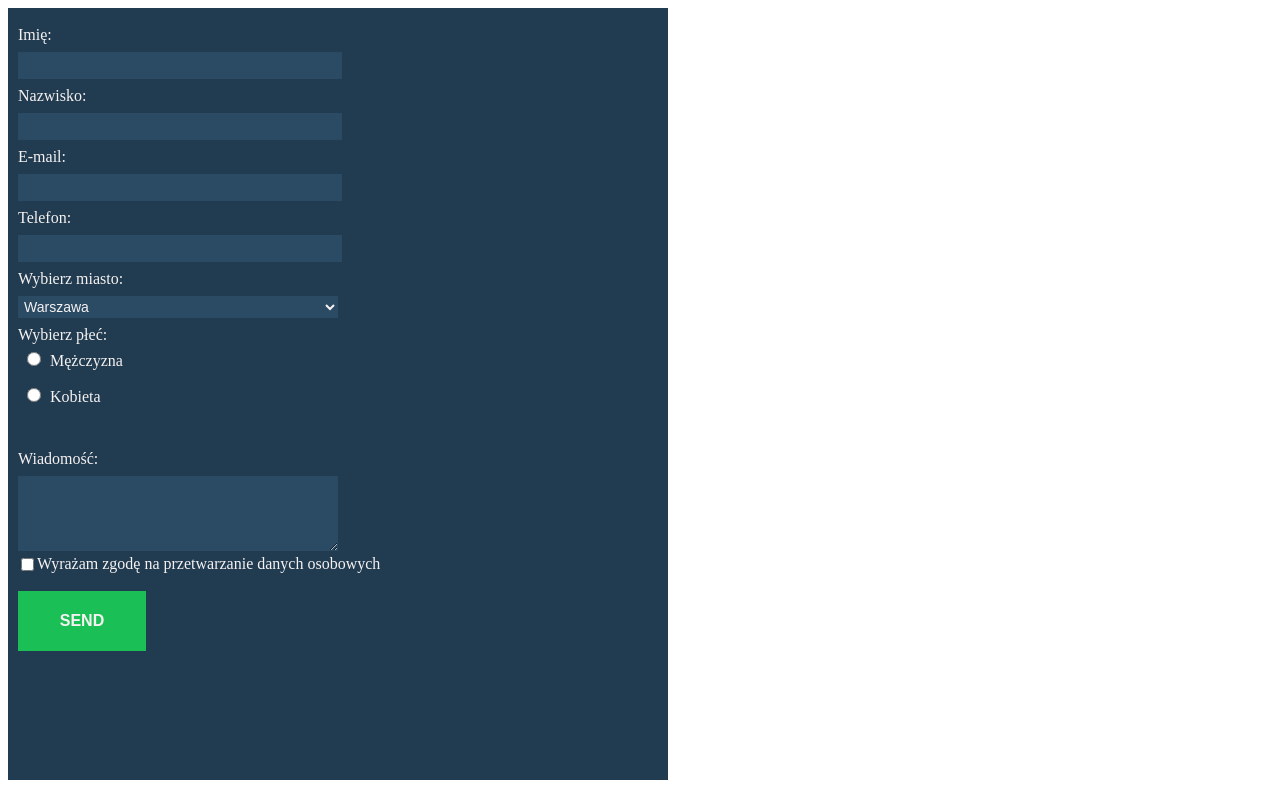
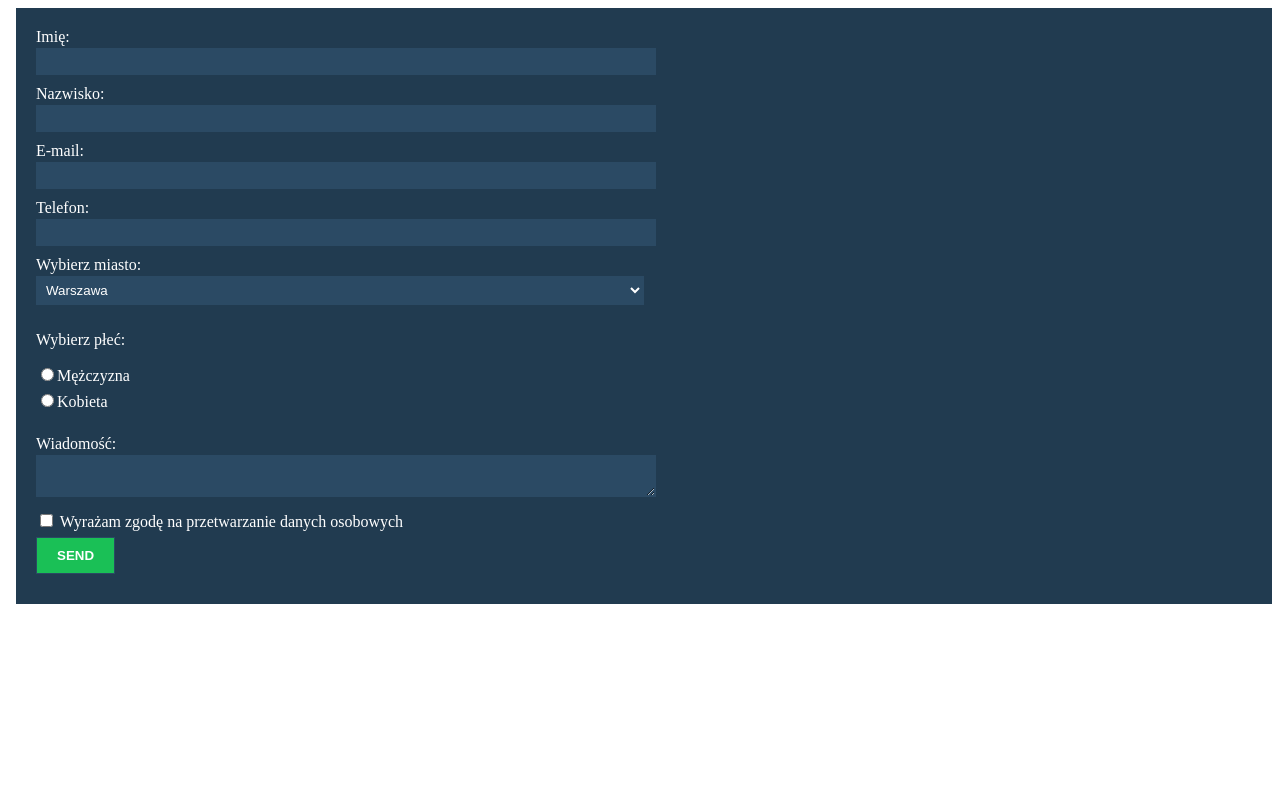
Before and after one commit to mludwig99/1-stylowanie-formularza-warsztaty, a plain HTML site: page index.html in a window 1280 px wide. Drawn offline with Linux system fonts and the light colour scheme.

Commit message:
Update style.css

```diff
--- a/css/style.css
+++ b/css/style.css
@@ -1,110 +1,60 @@
-* {
-    padding: 0;
-    margin: 0;
-    color: rgb(246, 242, 242);
-}
-
 form {
     background-color: #213b50;
-    width: 50vw;
-    height: 94vh;
+    color: #fff;
     margin: 1vh 0 1vh 1vh;
-    padding: 10px;
+    padding: 20px;
 
 }
 
-label {
-    display: block;
-    margin: 8px 0 8px 0;
+
+
+input,
+select,
+textarea {
+    background-color: #2b4a64;
+    color: #fff;
+    border: 1px solid #2b4a64;
+    width: 50%;
+    margin-bottom: 10px;
+    padding: 5px;
+}
+
+input:focus,
+select:focus,
+textarea:focus {
+    background-color: #2b4a64;
+    border: 1px solid #fff;
+}
+
+input[type='radio'],
+input[type='checkbox'] {
+    width: auto;
 
 }
 
-input {
-    background-color: #2b4a64;
-    font-size: 20px;
-    border: 0px;
-    padding: 2px;
-    width: 50%;
+
+label {
+    display: block;
+    margin-bottom: 2px;
 }
 
-input:focus {
-    background-color: #4e708c;
-    outline: 1px solid #ffffff;
-    color: #ffffff;
-
-}
-
-select#city {
-    background-color: #2b4a64;
-    font-size: 14px;
-    width: 50%;
-    padding: 2px;
-    border: 0;
-
-}
-
-form p:nth-of-type(1) {
-    margin-top: 8px;
-    margin-bottom: 8px;
-}
-
-#male {
-    height: 14px;
-    width: 5%;
-    float: left;
-    filter: grayscale();
+label[for*='male'],
+label[for='agreement'] {
+    display: inline;
 
 
 }
 
-#male+label {
-    margin: 0;
-
+input[type='submit'] {
+    background-color: #1ac056;
+    width: auto;
+    cursor: pointer;
+    padding: 10px 20px;
+    font-weight: bold;
+    text-transform: uppercase;
 
 }
 
-#female {
-    height: 14px;
-    width: 5%;
-    float: left;
-    filter: grayscale();
-
-
-
+input[type='submit']:hover {
+    background-color: #46e881;
 }
-
-#female+label {
-
-    margin: 0;
-}
-
-textarea {
-    background-color: #2b4a64;
-    width: 50%;
-    height: 10%;
-    border: none;
-}
-
-#agreement {
-    display: inline-block;
-    width: auto;
-    filter: grayscale(0.8);
-    margin: 3px ;
-    float: left;
-
-}
-label[for="agreement"]{
-    margin: 0;
-}
-input[type="submit"]{
-    background-color: #1ac056;
-    width: 20%;
-    height: 8%;
-    font-weight: bold;
-    text-transform: uppercase;
-    font-size: 16px;
-}
-input[type="submit"]:hover {
-    background-color: #46e881;
-
-}
```
